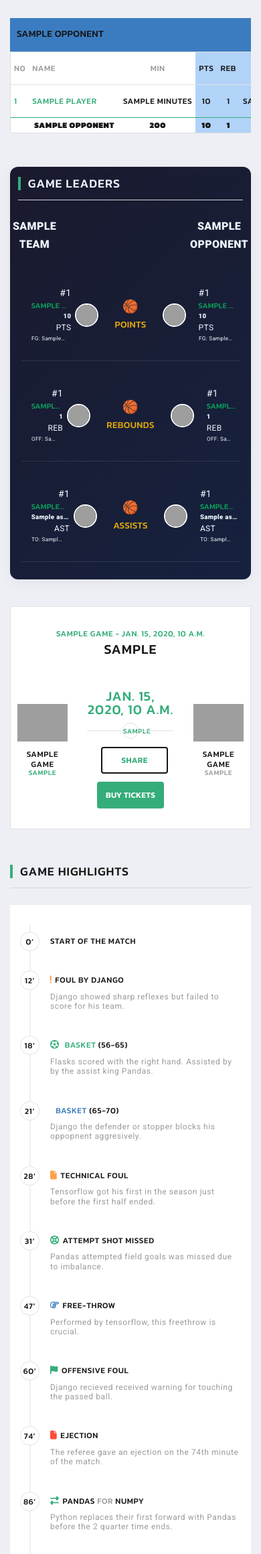
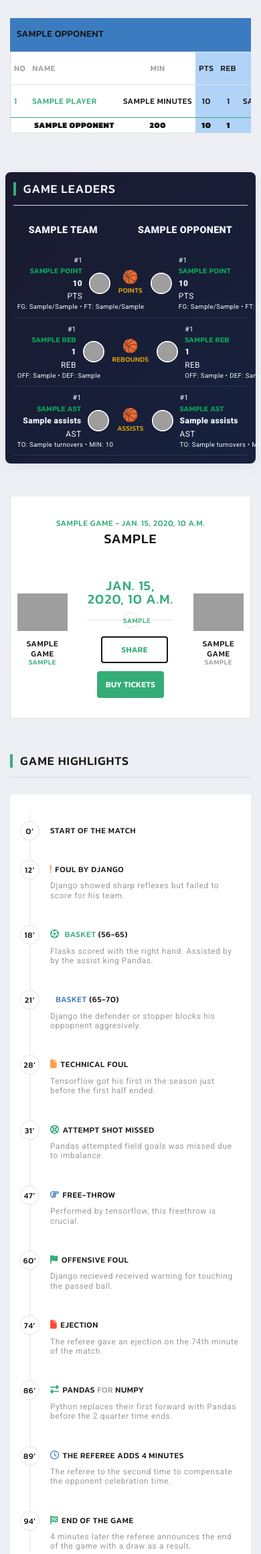
Before and after one commit to LeftyEzra/statshub-app, a Django app: template team/templates/game-overview.html in a window 390 px wide. Shown: the part 2151-4471 px from the top of the page at 67% size. Run offline with Django 5.2, Linux system fonts and the light colour scheme; tables that the repository leaves empty hold one stand-in row (values such as "Sample post"); the template is opened without the code that fills it: values that come from a table or form of the project are taken from there, most other values are stand-ins (such as "Sample title", 1, 10 or a date in 2020); grey boxes marked "Sample" are stand-in pictures; some libraries are stand-ins or nearby versions; grey boxes are pictures that could not be loaded.

```diff
--- a/static/css/game-overview.css
+++ b/static/css/game-overview.css
@@ -107,14 +107,16 @@
     max-width: 1140px;
     margin: 0 auto 40px auto;
     width: 100%;
-    padding: 0 15px;
+    padding: clamp(8px, 2vw, 20px);   /* responsive padding */
+    transform-origin: top center;
 }
 
 .stats-wrapper {
     background: linear-gradient(135deg, #1a1a2e, #16213e);
     padding: clamp(10px, 3vw, 20px);
-    border-radius: 12px;
+    border-radius: clamp(8px, 1.5vw, 12px);
     box-shadow: 0 4px 20px rgba(0,0,0,0.05);
+    font-size: clamp(0.65rem, 1.2vw, 1rem); /* global scaling */
 }
 
 /* Rows for each stat category */
@@ -122,17 +124,17 @@
     display: flex;
     align-items: center;
     justify-content: space-between;
-    padding: 15px 0;
+    padding: clamp(10px, 2vw, 15px) 0;
     margin: 0;
     border-bottom: 1px solid rgba(255,255,255,0.1);
+    gap: clamp(6px, 1vw, 12px);
 }
 
 /* Player image */
-/* Player image */
 .leader-img {
     flex-shrink: 0;
-    width: clamp(60px, 8vw, 80px);
-    height: clamp(60px, 8vw, 80px);
+    width: clamp(40px, 6vw, 80px);
+    height: clamp(40px, 6vw, 80px);
     transition: transform 0.3s ease, box-shadow 0.3s ease;
 }
 
@@ -148,255 +150,128 @@
 
 /* Hover effect */
 .leader-img:hover img {
-    transform: scale(1.08); /* slight zoom */
-    box-shadow: 0 0 12px rgba(227, 169, 10, 0.6); /* golden glow */
+    transform: scale(1.08);
+    box-shadow: 0 0 12px rgba(227, 169, 10, 0.6);
 }
 
-/* Optional: highlight text on hover */
-.leader-team:hover .leader-name {
-    color: rgb(227, 169, 10); /* switch to golden accent */
-    transition: color 0.3s ease;
-}
-
-
-/* Player info */
 .leader-team {
     display: flex;
     align-items: center;
-  flex: 1 1 0;
+    flex: 1;
     min-width: 0;
+    gap: clamp(4px, 1vw, 10px);
 }
 
-.team-left {
-  flex-direction: row-reverse; /* image on left, info on right */
-  text-align: right;
+.team-left { flex-direction: row-reverse; text-align: right; }
+.team-right { flex-direction: row; text-align: left; }
+
+/* Player info */
+.stat-card .leader-info {
+    flex: 1;
+    min-width: 0;
+    padding: 0 clamp(6px, 1vw, 15px);
 }
 
-.team-right {
-  flex-direction: row; /* image on right, info on left */
-  text-align: left;
-}
-
-/* Player info spacing (scoped to stat-card only) */
-.stat-card .leader-info {
-  flex: 1;
-  padding: 0 15px;
-  margin-top: 6px;
-  margin-bottom: 10px;
-}
-
-/* Category pill alignment */
-/* Category pill alignment */
-.stat-card .leader-category {
-  flex: 0 0 120px;              /* fixed width for balance */
-  display: flex;
-  flex-direction: column;
-  align-items: center;
-  justify-content: center;      /* centers ball + text vertically */
-  margin: 0 20px;               /* spacing between players and category */
-}
-
-/* Ball icon styling */
-.stat-card .category-icon {
-  font-size: 2.2rem;            /* slightly larger ball */
-  line-height: 1;               /* remove extra spacing */
-  margin-bottom: 8px;           /* space between ball and text */
-  display: flex;
-  align-items: center;
-  justify-content: center;      /* ensures ball is centered horizontally */
-}
-
-/* Category text */
-.stat-card .category-pill h6 {
-  margin: 0;
-  font-size: clamp(0.85rem, 1.5vw, 1rem);
-  text-transform: uppercase;
-  text-align: center;
-}
-
-.stat-card .opponent-name {
-  text-align: right;
-  font-weight: bold;
-  margin-bottom: 10px;
-  color: aliceblue;
-}
-
-/* Player name and stats */
+/* Player name and stats — NO TRUNCATION */
 .stat-card .leader-name,
 .stat-card .leader-stat,
 .stat-card .stat-detail {
-  white-space: nowrap;          /* prevent wrapping */
-  overflow: hidden;
-  text-overflow: ellipsis;
+    white-space: nowrap;             /* keep on one line */
+    overflow: visible;               /* no cutting */
+    text-overflow: clip;             /* no ellipsis */
 }
 
 /* Responsive font scaling */
 .stat-card .leader-name {
-  font-size: clamp(0.7rem, 1.2vw, 1rem);
+    font-size: clamp(0.65rem, 1.2vw, 1rem);
+    font-weight: 600;
 }
 
 .stat-card .leader-stat {
-  font-size: clamp(0.8rem, 1.5vw, 1.2rem);
+    font-size: clamp(0.7rem, 1.5vw, 1.2rem);
+    font-weight: bold;
 }
 
 .stat-card .stat-detail {
     font-size: clamp(0.6rem, 1vw, 0.9rem);
 }
 
+/* Category pill */
+.stat-card .leader-category {
+    flex: 0 0 clamp(50px, 10vw, 120px);
+    display: flex;
+    flex-direction: column;
+    align-items: center;
+    justify-content: center;
+    margin: 0 clamp(6px, 2vw, 20px);
+}
 
+.stat-card .category-icon {
+    font-size: clamp(1.2rem, 3vw, 2.2rem);
+    line-height: 1;
+    margin-bottom: clamp(4px, 1vw, 8px);
+    display: flex;
+    align-items: center;
+    justify-content: center;
+}
+
+.stat-card .category-pill h6 {
+    margin: 0;
+    font-size: clamp(0.65rem, 1.5vw, 1rem);
+    text-transform: uppercase;
+    text-align: center;
+}
+
+/* Team names header */
 .stat-card .teams-header {
     display: flex;
-  justify-content: center;   /* push names to opposite ends */
-  align-items: center;              /* keep them on the same line */
-  gap: 200px;
-  margin-bottom: 25px;              /* move them backward a bit from stats */
+    justify-content: center;
+    align-items: center;
+    gap: clamp(60px, 15vw, 200px);
+    margin-bottom: clamp(15px, 2vw, 25px);
 }
 
 .stat-card .team-name {
     font-weight: bold;
-  font-size: clamp(1rem, 2vw, 1.4rem); /* responsive font size */
+    font-size: clamp(0.9rem, 2vw, 1.4rem);
     color: aliceblue;
-  text-transform: uppercase;        /* force ALL CAPS */
+    text-transform: uppercase;
 }
 
-.stat-card .home-team {
-  text-align: center;
-}
-
-.stat-card .away-team {
-  text-align: center;
-}
-
-
+/* Responsive mobile tweaks */
 @media (max-width: 768px) {
   .stat-card .leader-row {
-    display: flex;
-    flex-direction: row;
-    flex-wrap: nowrap;
-    justify-content: space-between;
-    align-items: flex-start; /* Aligned top so images stay aligned */
-    width: 100%;
-    margin-bottom: 15px;
-    gap: 4px; /* Space between team-left, middle, and team-right */
-  }
-
-  .stat-card .leader-team {
-    flex: 1;
-    min-width: 0;
-    display: flex;
-    align-items: center;
     gap: 4px;
-    overflow: hidden;
+    padding: 8px 0;
   }
 
   .stat-card .leader-img {
-    flex: 0 0 35px;
-    width: 35px;
-    height: 35px;
+    flex: 0 0 32px;
+    width: 32px;
+    height: 32px;
   }
 
-  .stat-card .leader-info {
-    flex: 1;
-    min-width: 0;
-    overflow: hidden;
-    padding-right: 2px;
+  .stat-card .leader-name {
+    font-size: 0.7rem;
   }
 
-  /* FIX: Name cut-off */
-  .stat-card .leader-name {
-    font-size: 0.7rem !important;
-    white-space: nowrap;
-    overflow: hidden;
-    text-overflow: ellipsis;
-    max-width: 90%; /* Forces the ellipsis to kick in earlier */
-    margin: 0;
-  }
-
-  /* FIX: Stats cut-off */
   .stat-card .leader-stat {
-    font-size: 0.75rem !important;
-    font-weight: bold;
-    display: block;
+    font-size: 0.75rem;
   }
 
   .stat-card .stat-detail {
-    font-size: 0.6rem !important;
-    display: block;
-    white-space: nowrap;
-    overflow: hidden;
-    text-overflow: ellipsis; /* Ensures 'OFF: 2 • DEF: 7' doesn't overflow */
-    transform: scale(0.85); /* Tiny scaling trick to fit more text if needed */
-    transform-origin: left;
+    font-size: 0.6rem;
   }
 
   .stat-card .leader-category {
-    flex: 0 0 35px; /* Even narrower to give players more room */
-    display: flex;
-    flex-direction: column;
-    align-items: center;
-    justify-content: center;
+    flex: 0 0 35px;
   }
 
   .stat-card .category-icon {
-    font-size: 1.2rem; /* Shrink ball so it doesn't dominate */
+    font-size: 1.2rem;
   }
 }
 
-/* Final game winner row highlight */
-@media (max-width: 768px) {
-  /* Ensure the grid fits the screen */
-  .leaders-grid {
-    display: flex;
-    flex-direction: column;
-    padding: 0 5px;
-  }
-
-  .stat-card .leader-row {
-    display: flex;
-    flex-direction: row;
-    flex-wrap: nowrap; /* CRITICAL: Force side-by-side */
-    justify-content: space-between;
-    align-items: center;
-    width: 100%;
-    margin-bottom: 15px;
-  }
-
-  /* Force player blocks to share space */
-  .stat-card .leader-team {
-    flex: 1;
-    min-width: 0; /* Prevents text from pushing width */
-    display: flex;
-    align-items: center;
-    gap: 4px;
-    overflow: hidden;
-  }
-
-  .stat-card .leader-img {
-    flex: 0 0 35px; /* Fixed small size */
-    width: 35px;
-    height: 35px;
-  }
-
-  /* Truncate text so names don't break the row */
-  .stat-card .leader-name {
-    font-size: 0.7rem !important;
-    white-space: nowrap;
-    overflow: hidden;
-    text-overflow: ellipsis;
-    margin: 0;
-  }
-
-  .stat-card .leader-stat, .stat-card .stat-detail {
-    font-size: 0.6rem !important;
-    display: block; /* Stack stat and detail on mobile */
-  }
-
-  /* Make the middle category icon very narrow */
-  .stat-card .leader-category {
-    flex: 0 0 40px;
-    font-size: 0.6rem;
-  }
-}
 /* Final score cell highlight */
 
 
```
Lines whose indentation alone changed are shown as unchanged.
